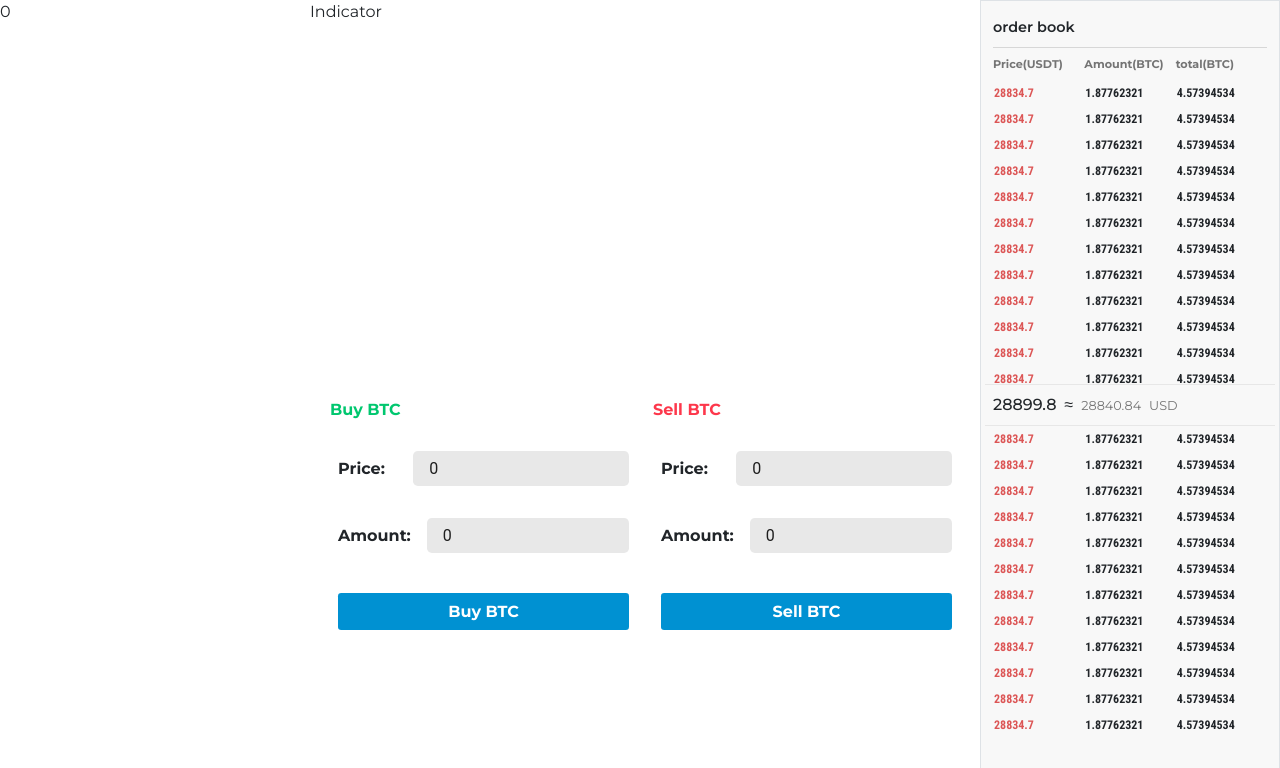
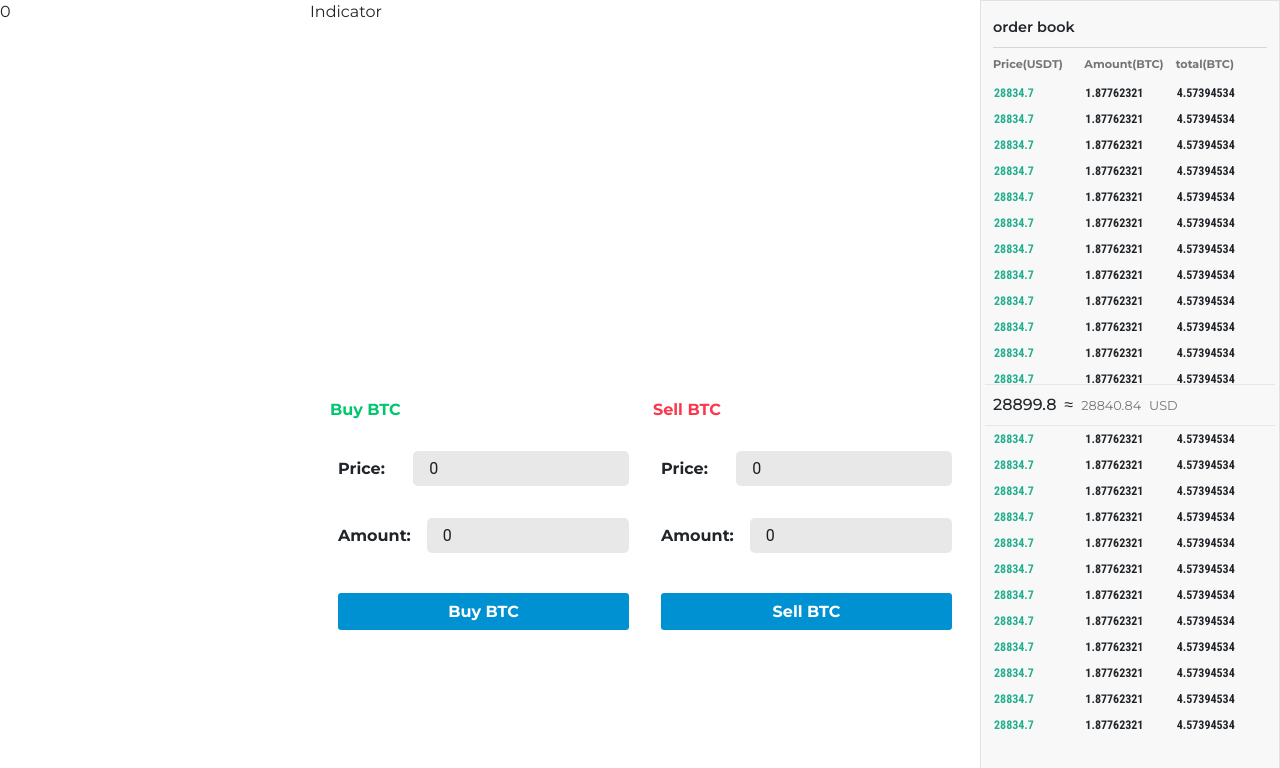
Before and after one commit to alirezaJonaqiGit/bityard, a React (Create React App) app: page / in a window 1280 px wide. Shown: the top 768 px of the page. Built offline with nearby package versions, Linux system fonts and the light colour scheme.

Commit message:
selectionColorChanged

```diff
--- a/src/components/home/orderBook/orderBook.css
+++ b/src/components/home/orderBook/orderBook.css
@@ -88,7 +88,8 @@
     line-height: 2;
 }
 .orderBook_tableBodyRow .orderBook_tableCell:nth-of-type(1) {
-    color: #dc5656;
+    /* color: #dc5656; */
+    color: #24AE8F;
 }
 
 .currentPriceWrapper {
--- a/src/main.css
+++ b/src/main.css
@@ -6,6 +6,11 @@ body {
     font-family: 'Montserrat', sans-serif;
     /* font-family: 'Roboto Condensed', sans-serif; */
 }
+*::selection {
+    background-color: #0002!important;
+    color: unset;
+}
+
 * {
     box-sizing: border-box;
 }
```
